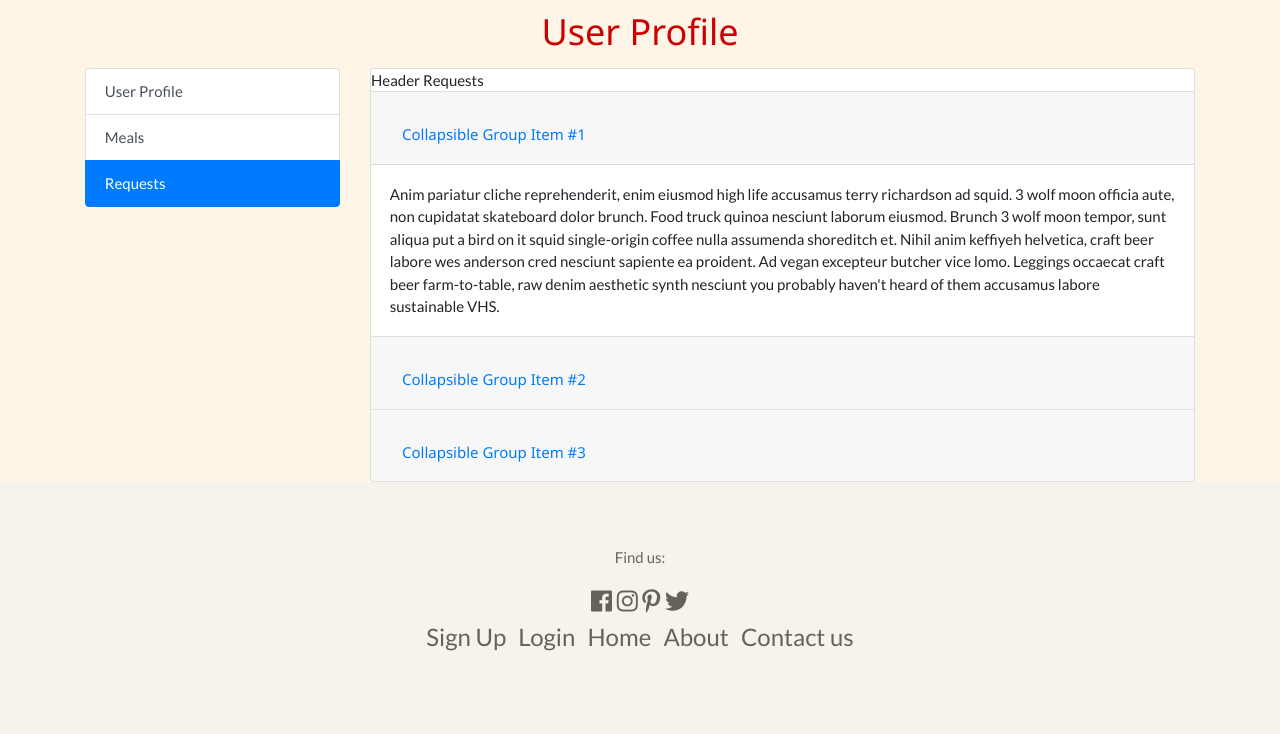
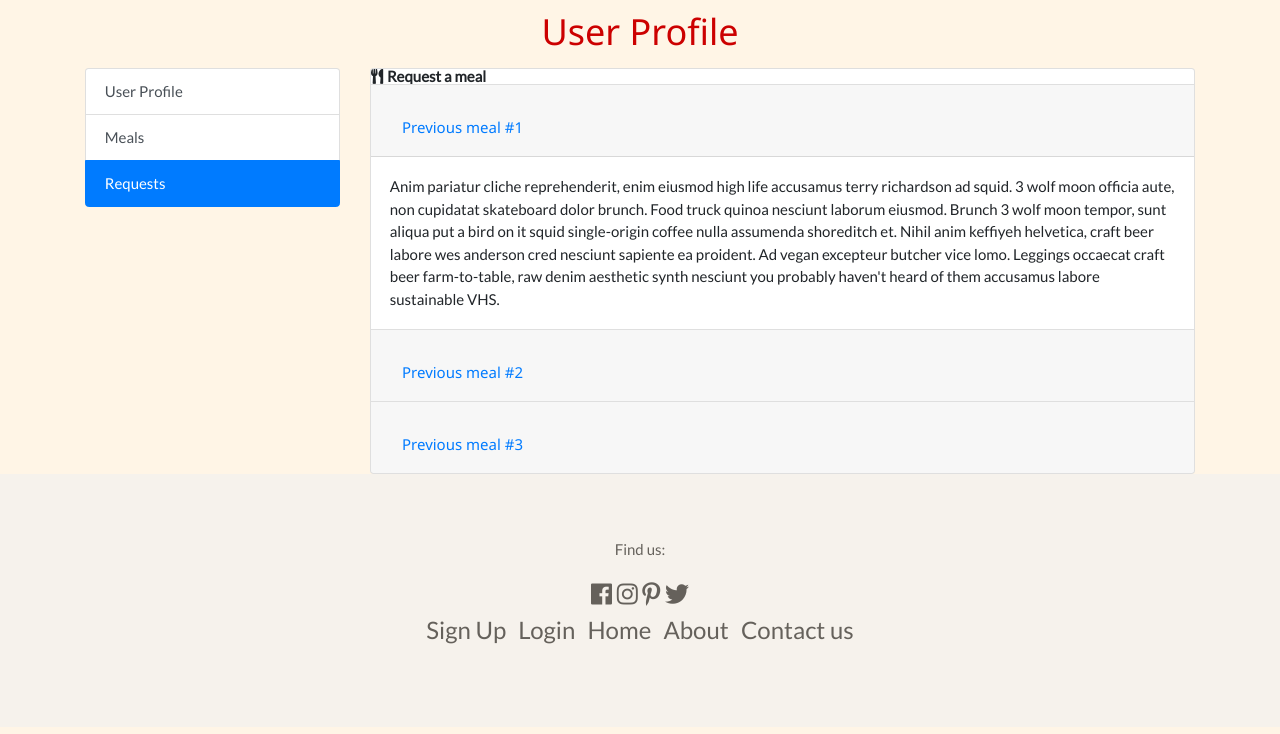
Before and after one commit to hmannelig/itech, a Django app: page /foodies/user-profile/ in a window 1280 px wide, after a click on "Requests". Shown: the part 191-925 px from the top of the page. After the commit the page ends 835 px from the top, so only its background shows below. Run offline with Django 3.2, Linux system fonts and the light colour scheme; some libraries are stand-ins or nearby versions.

Commit message:
update the user requests

```diff
--- a/templates/foodies/user_requests.html
+++ b/templates/foodies/user_requests.html
@@ -1,10 +1,11 @@
 <div class="accordion" id="accordionExample">
     <div class="card">
-        Header Requests
+    	<i class="fas fa-utensils">
+        <a href="{% url 'foodies:request' %}">Request a meal</a></i>
     </div>
     <div class="card">
         <div class="card-header" id="headingOne">
-            <h2 class="mb-0"><button class="btn btn-link" type="button" data-toggle="collapse" data-target="#collapseOne" aria-expanded="true" aria-controls="collapseOne">Collapsible Group Item #1</button></h2>
+            <h2 class="mb-0"><button class="btn btn-link" type="button" data-toggle="collapse" data-target="#collapseOne" aria-expanded="true" aria-controls="collapseOne">Previous meal #1</button></h2>
         </div>
         <div id="collapseOne" class="collapse show" aria-labelledby="headingOne" data-parent="#accordionExample">
             <div class="card-body">Anim pariatur cliche reprehenderit, enim eiusmod high life accusamus terry richardson ad squid. 3 wolf moon officia aute, non cupidatat skateboard dolor brunch. Food truck quinoa nesciunt laborum eiusmod. Brunch 3 wolf moon tempor, sunt aliqua put a bird on it squid single-origin coffee nulla assumenda shoreditch et. Nihil anim keffiyeh helvetica, craft beer labore wes anderson cred nesciunt sapiente ea proident. Ad vegan excepteur butcher vice lomo. Leggings occaecat craft beer farm-to-table, raw denim aesthetic synth nesciunt you probably haven't heard of them accusamus labore sustainable VHS.</div>
@@ -12,7 +13,7 @@
     </div>
     <div class="card">
         <div class="card-header" id="headingTwo">
-            <h2 class="mb-0"><button class="btn btn-link collapsed" type="button" data-toggle="collapse" data-target="#collapseTwo" aria-expanded="false" aria-controls="collapseTwo">Collapsible Group Item #2</button></h2>
+            <h2 class="mb-0"><button class="btn btn-link collapsed" type="button" data-toggle="collapse" data-target="#collapseTwo" aria-expanded="false" aria-controls="collapseTwo">Previous meal #2</button></h2>
         </div>
         <div id="collapseTwo" class="collapse" aria-labelledby="headingTwo" data-parent="#accordionExample">
             <div class="card-body">Anim pariatur cliche reprehenderit, enim eiusmod high life accusamus terry richardson ad squid. 3 wolf moon officia aute, non cupidatat skateboard dolor brunch. Food truck quinoa nesciunt laborum eiusmod. Brunch 3 wolf moon tempor, sunt aliqua put a bird on it squid single-origin coffee nulla assumenda shoreditch et. Nihil anim keffiyeh helvetica, craft beer labore wes anderson cred nesciunt sapiente ea proident. Ad vegan excepteur butcher vice lomo. Leggings occaecat craft beer farm-to-table, raw denim aesthetic synth nesciunt you probably haven't heard of them accusamus labore sustainable VHS.</div>
@@ -20,7 +21,7 @@
     </div>
     <div class="card">
         <div class="card-header" id="headingThree">
-            <h2 class="mb-0"><button class="btn btn-link collapsed" type="button" data-toggle="collapse" data-target="#collapseThree" aria-expanded="false" aria-controls="collapseThree">Collapsible Group Item #3</button></h2>
+            <h2 class="mb-0"><button class="btn btn-link collapsed" type="button" data-toggle="collapse" data-target="#collapseThree" aria-expanded="false" aria-controls="collapseThree">Previous meal #3</button></h2>
         </div>
         <div id="collapseThree" class="collapse" aria-labelledby="headingThree" data-parent="#accordionExample">
             <div class="card-body">Anim pariatur cliche reprehenderit, enim eiusmod high life accusamus terry richardson ad squid. 3 wolf moon officia aute, non cupidatat skateboard dolor brunch. Food truck quinoa nesciunt laborum eiusmod. Brunch 3 wolf moon tempor, sunt aliqua put a bird on it squid single-origin coffee nulla assumenda shoreditch et. Nihil anim keffiyeh helvetica, craft beer labore wes anderson cred nesciunt sapiente ea proident. Ad vegan excepteur butcher vice lomo. Leggings occaecat craft beer farm-to-table, raw denim aesthetic synth nesciunt you probably haven't heard of them accusamus labore sustainable VHS.</div>
```
